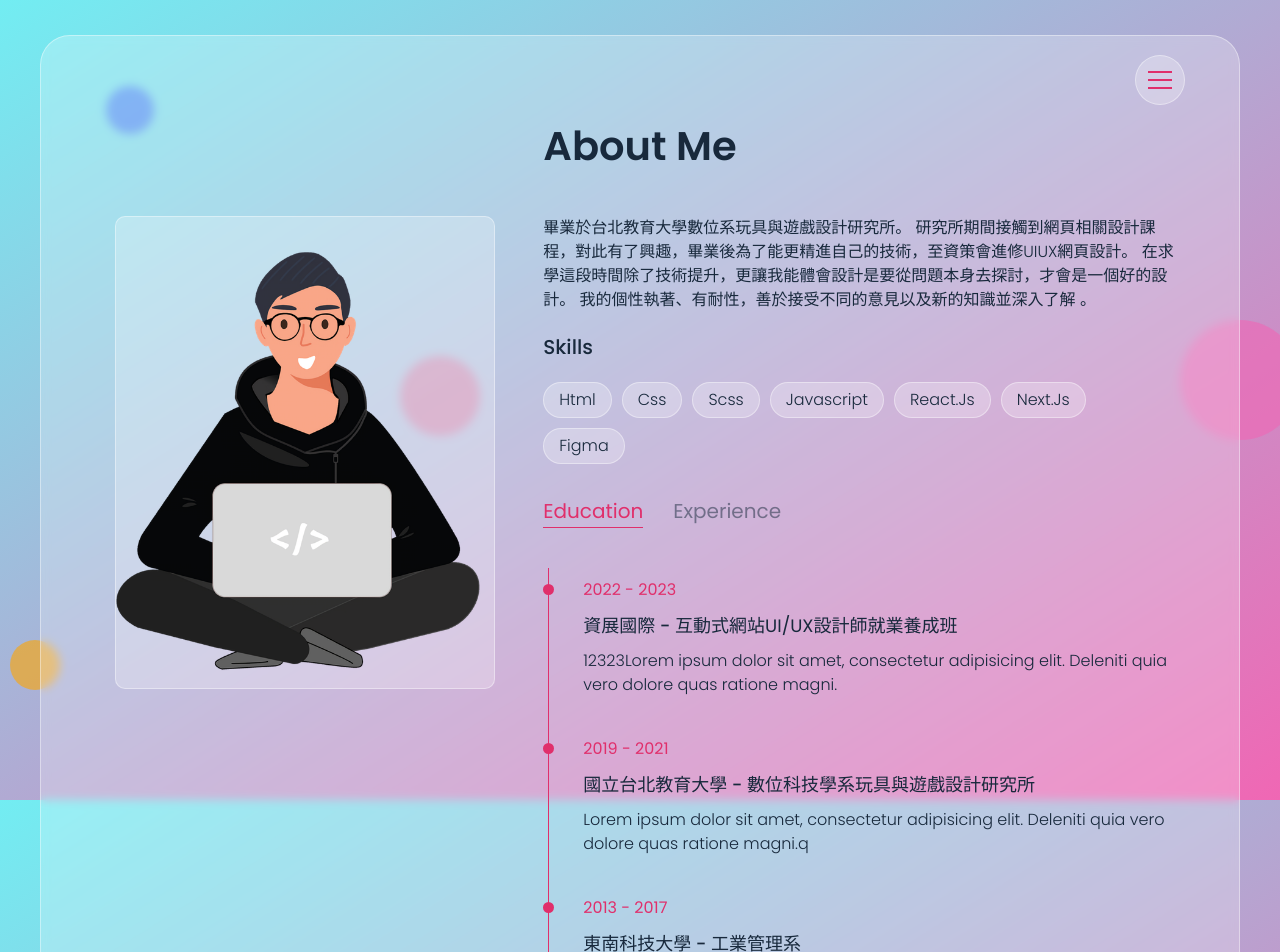
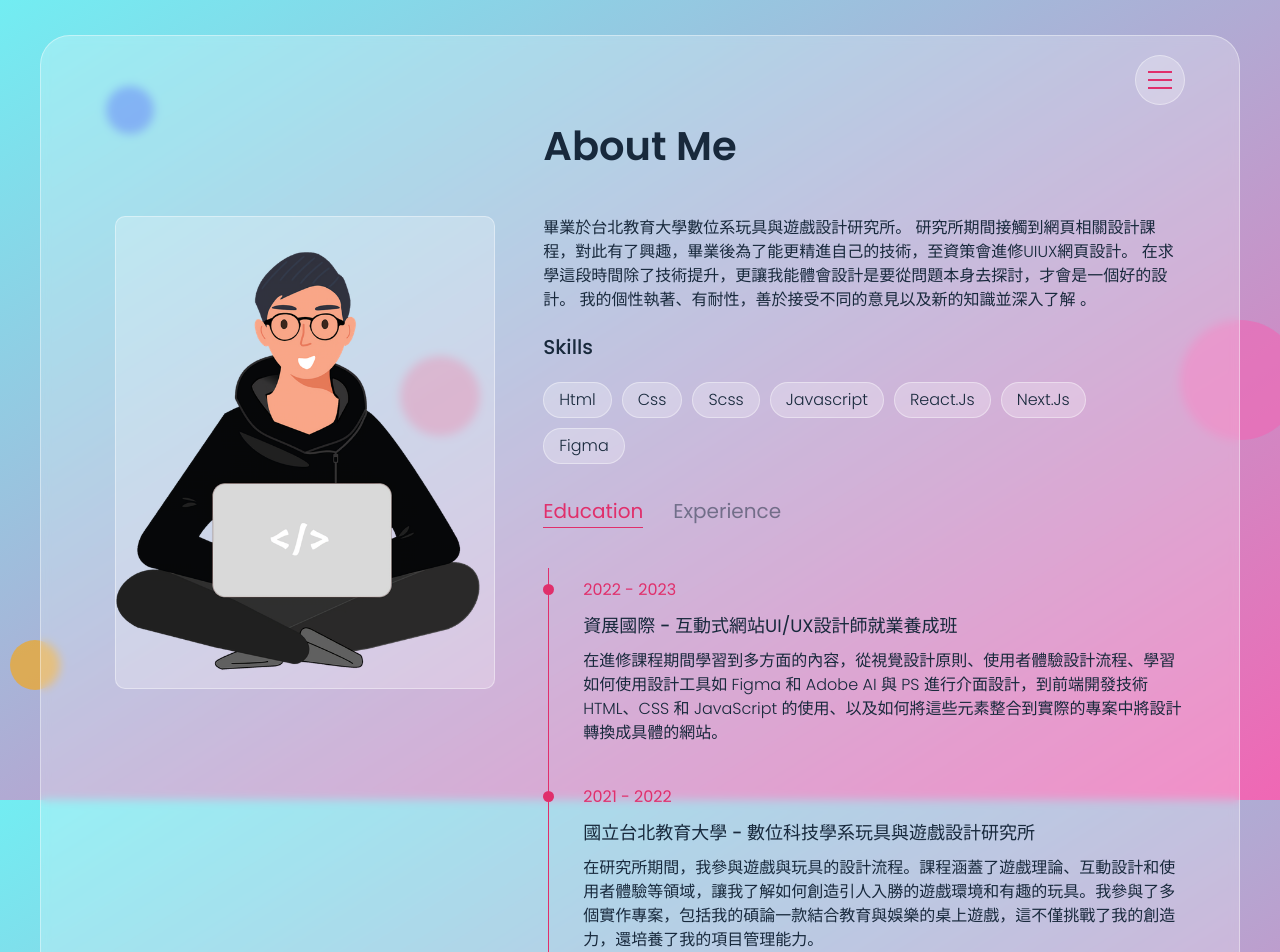
Before and after one commit to Addi850330/ShiuanPortfolio, a Next.js app: page /about in a window 1280 px wide. Shown: the top 952 px of the page. Built offline with nearby package versions, Linux system fonts and the light colour scheme.

Commit message:
add ex data

```diff
--- a/app/about/about.js
+++ b/app/about/about.js
@@ -38,21 +38,21 @@ export const data = [
         date: "2022 - 2023",
         school: "資展國際 - ",
         schooldes: "互動式網站UI/UX設計師就業養成班",
-        des: "12323Lorem ipsum dolor sit amet, consectetur adipisicing elit. Deleniti quia vero dolore quas ratione magni.",
+        des: "在進修課程期間學習到多方面的內容，從視覺設計原則、使用者體驗設計流程、學習如何使用設計工具如 Figma 和 Adobe AI 與 PS 進行介面設計，到前端開發技術 HTML、CSS 和 JavaScript 的使用、以及如何將這些元素整合到實際的專案中將設計轉換成具體的網站。",
       },
       {
         id: 11,
-        date: "2019 - 2021",
+        date: "2021 - 2022",
         school: "國立台北教育大學 - ",
         schooldes: "數位科技學系玩具與遊戲設計研究所",
-        des: "Lorem ipsum dolor sit amet, consectetur adipisicing elit. Deleniti quia vero dolore quas ratione magni.q",
+        des: "在研究所期間，我參與遊戲與玩具的設計流程。課程涵蓋了遊戲理論、互動設計和使用者體驗等領域，讓我了解如何創造引人入勝的遊戲環境和有趣的玩具。我參與了多個實作專案，包括我的碩論一款結合教育與娛樂的桌上遊戲，這不僅挑戰了我的創造力，還培養了我的項目管理能力。 ",
       },
       {
         id: 12,
-        date: "2013 - 2017",
+        date: "2019 - 2021",
         school: "東南科技大學 - ",
         schooldes: "工業管理系",
-        des: "Lorem ipsum dolor sit amet, consectetur adipisicing elit. Deleniti quia vero dolore quas ratione magni.",
+        des: "在大學四年的工業管理科系學習中，我深刻理解了生產流程、品質管理和供應鏈優化等關鍵概念。課堂上，我積極參與小組專案，與同學合作解決實際案例，這不僅增強了我的團隊合作能力，也讓我學會了如何有效地溝通和分配任務。",
       },
     ],
   },
```
